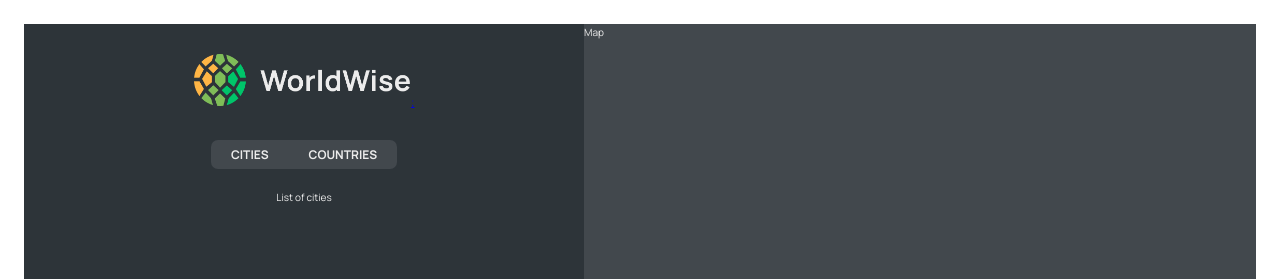
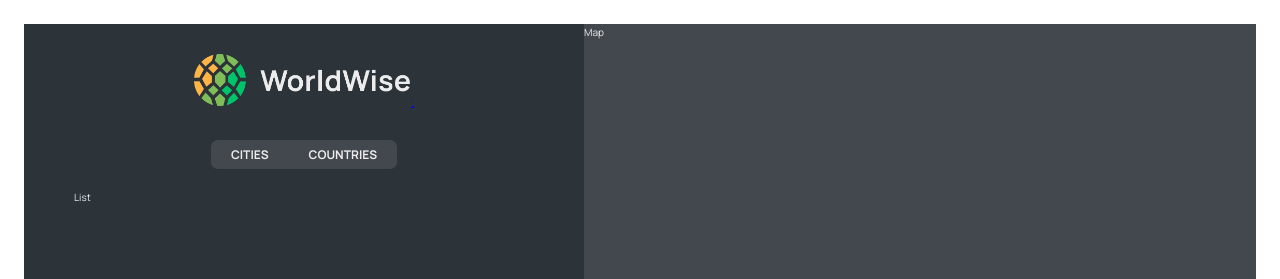
Before and after one commit to Priyanshubelwal17/World-wise, a React (Vite) app: page /app in a window 1280 px wide. Shown: the top 279 px of the page. Built offline with nearby package versions, Linux system fonts and the light colour scheme.

Commit message:
Setup CityList component and CSS module

```diff
--- a/src/App.jsx
+++ b/src/App.jsx
@@ -4,6 +4,7 @@
 import Product from "./pages/Product";
 import Login from "./pages/Login";
 import AppLayout from "./pages/AppLayout";
+import CityList from "./components/CityList";
 
 function App() {
   return (
@@ -13,8 +14,8 @@
         <Route path="/pricing" element={<Pricing />} />
         <Route path="/login" element={<Login />} />
         <Route path="/app" element={<AppLayout />}>
-          <Route index element={<p>List of cities</p>} />
-          <Route path="cities" element={<p>List of cities</p>} />
+          <Route index element={<CityList />} />
+          <Route path="cities" element={<CityList />} />
           <Route path="countries" element={<p>Countries</p>} />
           <Route path="form" element={<p>Form</p>} />
         </Route>
--- /dev/null
+++ b/src/components/CityList.js
@@ -0,0 +1,7 @@
+import styles from "./CityList.module.css";
+
+function CityList() {
+  return <ul className={styles.cityList}>List</ul>;
+}
+
+export default CityList;
```
